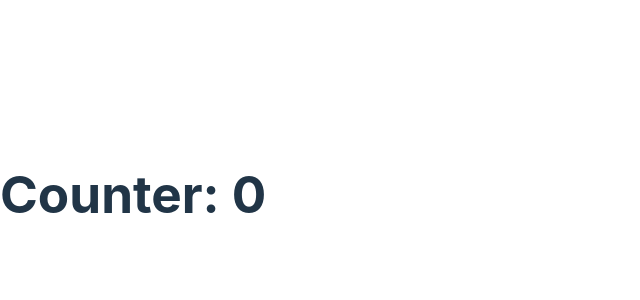
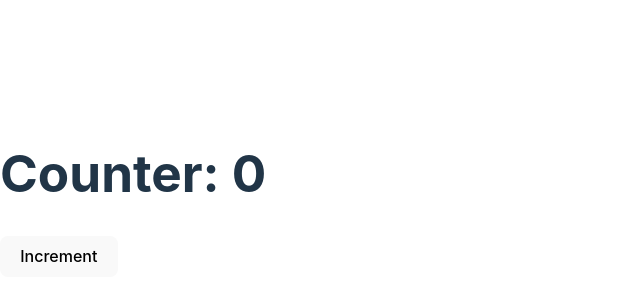
Before and after one commit to darbazali/react-app-with-fdd, a React (Vite) app: page / in a window 1280 px wide. Shown: the part 206-506 px from the top of the page, without its empty margins (0-640 px from the left). Built offline with nearby package versions, Linux system fonts and the light colour scheme.

Commit message:
Add increment button to Counter component in Counter.tsx

```diff
--- a/src/features/counter/components/Counter.tsx
+++ b/src/features/counter/components/Counter.tsx
@@ -2,10 +2,13 @@ import { useCounterStore } from "../state/useCounterStore"
 
 const Counter = () => {
   const count = useCounterStore((state) => state.count)
+  const increment = useCounterStore((state) => state.increment)
 
   return (
     <div>
       <h1>Counter: {count}</h1>
+
+      <button onClick={increment}>Increment</button>
     </div>
   )
 }
```
